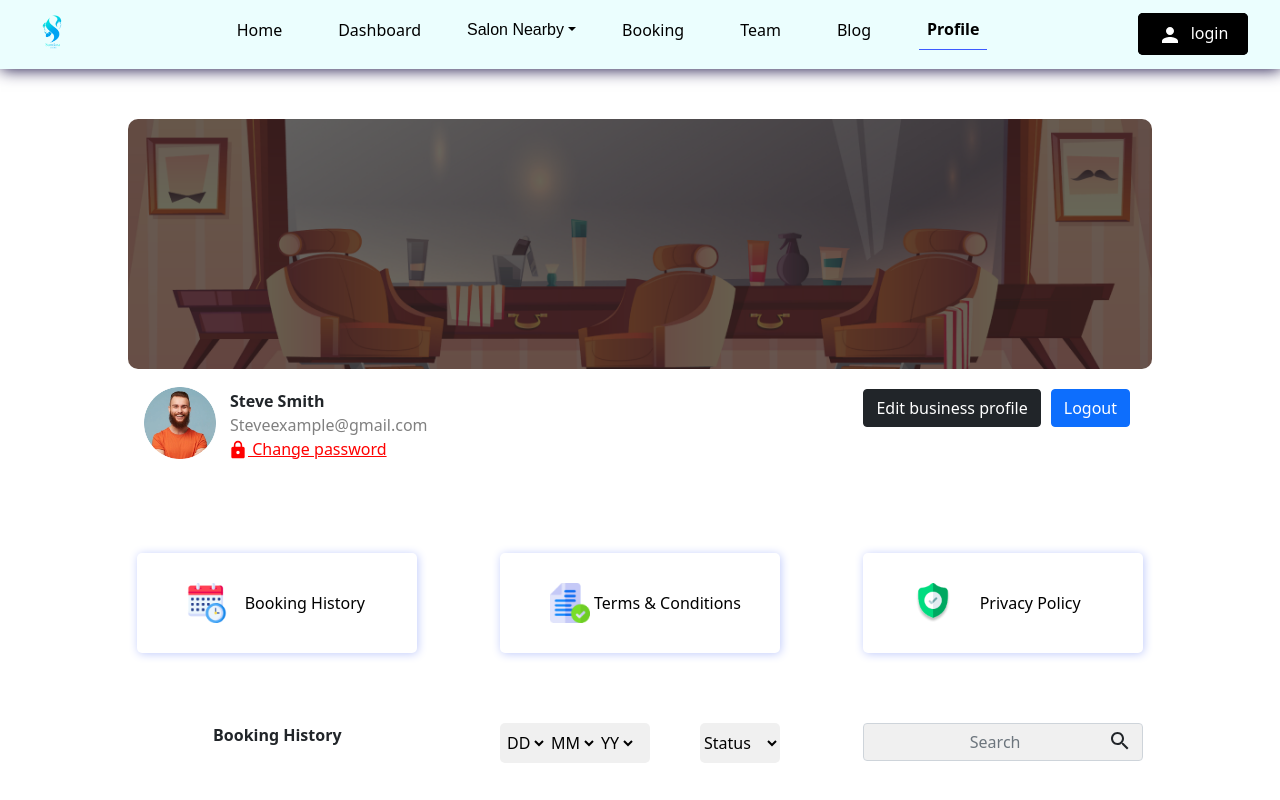
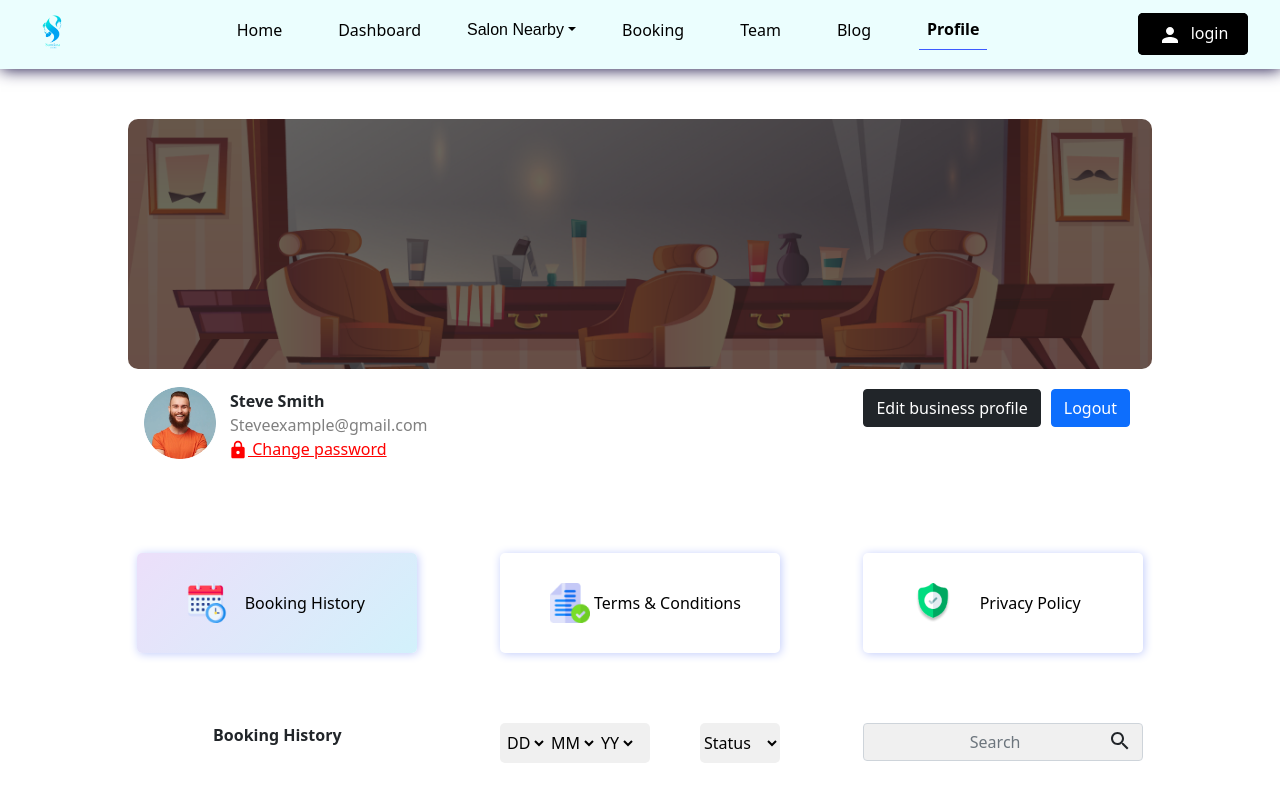
Before and after one commit to Anand-1432/sundara, a React (Create React App) app: page /profile in a window 1280 px wide. In both pictures the pointer is over the element 277 px from the left and 602 px from the top of the page. Shown: the top 800 px of the page. Built offline with nearby package versions, Linux system fonts and the light colour scheme; a web font is replaced by a local one.

Commit message:
adding hover

```diff
--- a/src/pages/profile/profile.scss
+++ b/src/pages/profile/profile.scss
@@ -107,6 +107,9 @@
                 margin-left: -35px;
             }
         }
+        .box:hover{
+            background:linear-gradient(-45deg, rgb(210, 241, 251),rgb(236, 223, 250));
+        }
     }
 }
 
```
